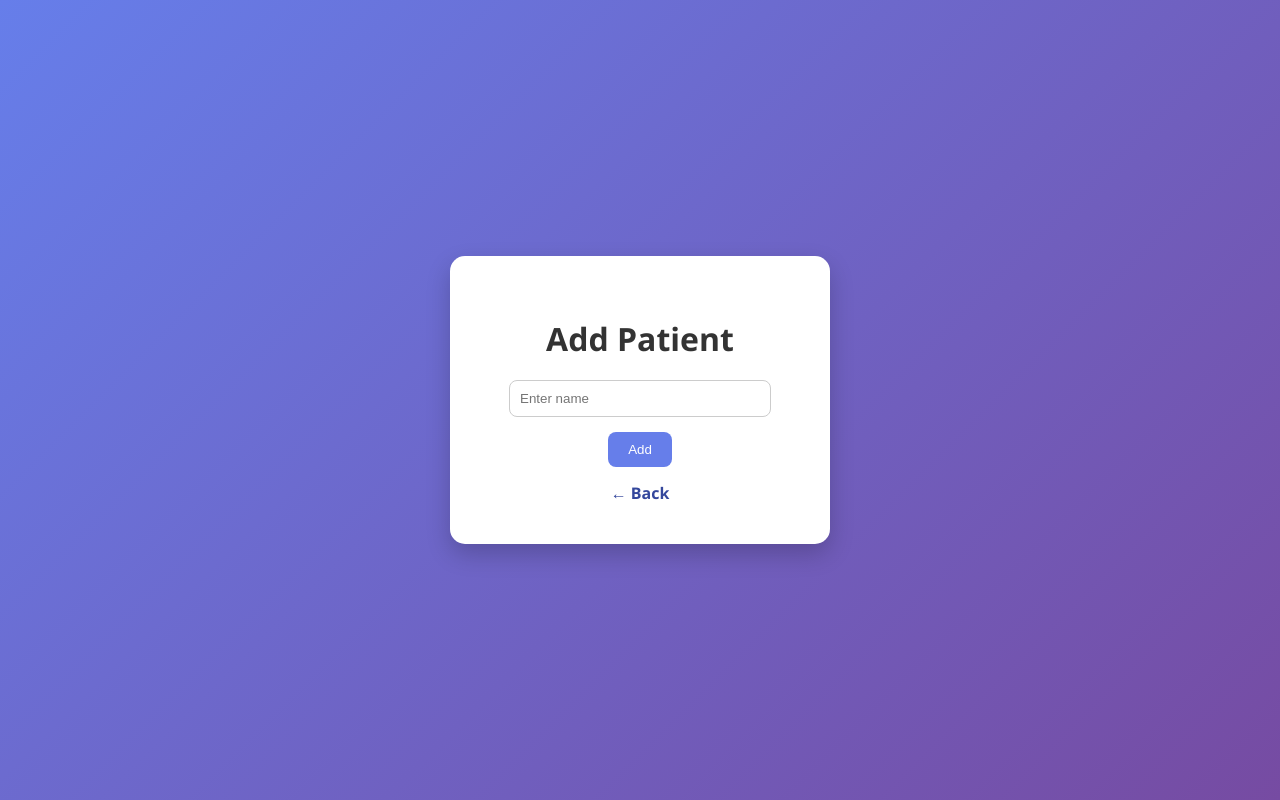
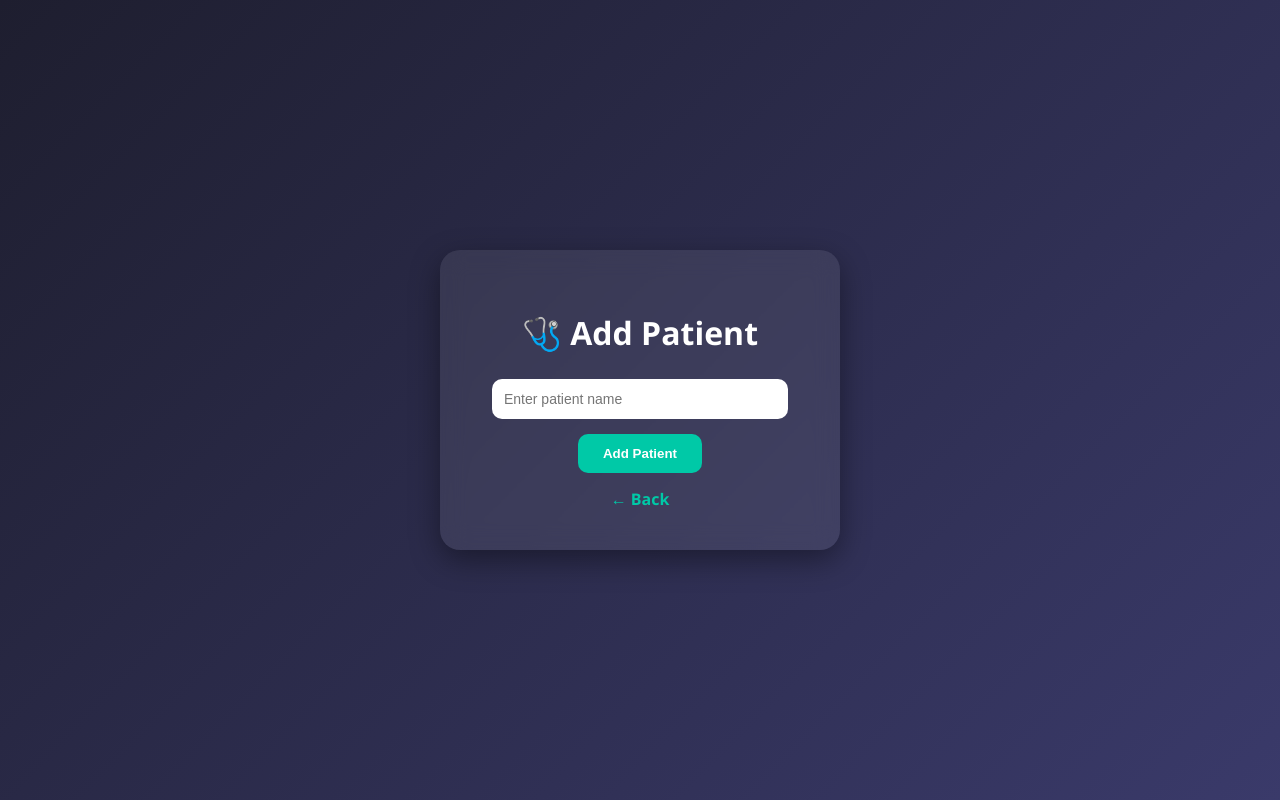
Before and after one commit to Anjbj/clinic-queue-app, a Flask app: page /add in a window 1280 px wide. Run offline with Flask 3, Linux system fonts and the light colour scheme.

Commit message:
Update add.html

```diff
--- a/templates/add.html
+++ b/templates/add.html
@@ -2,6 +2,7 @@
 <html>
 <head>
     <title>Add Patient</title>
+
     <style>
         body {
             margin: 0;
@@ -10,60 +11,79 @@
             justify-content: center;
             align-items: center;
             font-family: 'Segoe UI', sans-serif;
-            background: linear-gradient(135deg, #667eea, #764ba2);
+            background: linear-gradient(135deg, #1e1e2f, #3a3a6a);
+            color: white;
         }
 
         .container {
-            background: rgb(255, 255, 255);
+            background: rgba(255, 255, 255, 0.08);
+            backdrop-filter: blur(12px);
             padding: 40px;
-            border-radius: 15px;
-            box-shadow: 0 10px 25px rgba(0,0,0,0.2);
+            border-radius: 20px;
+            box-shadow: 0 10px 30px rgba(0,0,0,0.4);
             text-align: center;
-            width: 300px;
+            width: 320px;
+            animation: fadeIn 0.8s ease-in-out;
+        }
+
+        @keyframes fadeIn {
+            from {
+                opacity: 0;
+                transform: translateY(20px);
+            }
+            to {
+                opacity: 1;
+                transform: translateY(0);
+            }
         }
 
         h1 {
-            margin-bottom: 20px;
-            color: #333;
+            margin-bottom: 25px;
+            font-weight: 600;
         }
 
         input {
-            width: 80%;
-            padding: 10px;
-            border-radius: 8px;
-            border: 1px solid #ccc;
+            width: 85%;
+            padding: 12px;
+            border-radius: 10px;
+            border: none;
             margin-bottom: 15px;
             outline: none;
-        }
-
-        input:focus {
-            border-color: #667eea;
+            font-size: 14px;
         }
 
         button {
-            padding: 10px 20px;
+            padding: 12px 25px;
             border: none;
-            border-radius: 8px;
-            background: #667eea;
+            border-radius: 10px;
+            background: #00c9a7;
             color: white;
             cursor: pointer;
+            font-weight: bold;
             transition: 0.3s;
         }
 
         button:hover {
-            background: #262f81;
+            background: #00b894;
+            transform: scale(1.05);
         }
 
         a {
             display: block;
             margin-top: 15px;
             text-decoration: none;
-            color: #34479c;
+            color: #00c9a7;
             font-weight: bold;
         }
 
         a:hover {
             text-decoration: underline;
+        }
+
+        .success {
+            margin-top: 15px;
+            color: #00ffae;
+            font-size: 14px;
         }
     </style>
 </head>
@@ -71,13 +91,18 @@
 <body>
 
     <div class="container">
-        <h1>Add Patient</h1>
+        <h1>🩺 Add Patient</h1>
 
         <form method="POST">
-            <input type="text" name="name" placeholder="Enter name" required>
+            <input type="text" name="name" placeholder="Enter patient name" required>
             <br>
-            <button type="submit">Add</button>
+            <button type="submit">Add Patient</button>
         </form>
+
+        <!-- Optional success message -->
+        {% if success %}
+            <div class="success">✅ Patient added successfully!</div>
+        {% endif %}
 
         <a href="/">← Back</a>
     </div>
```
